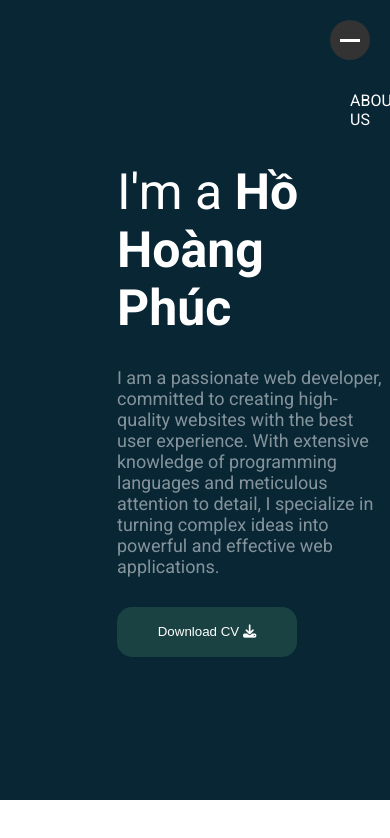
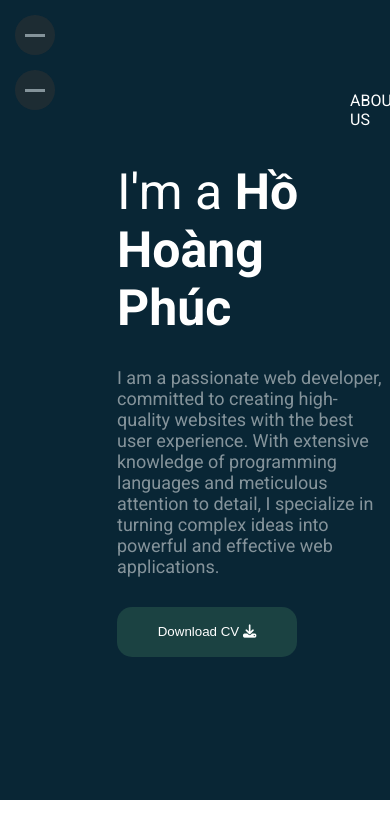
Before and after one commit to Minurte1/Portfolio, a React (Create React App) app: page / in a window 390 px wide. Shown: the top 838 px of the page. Built offline with nearby package versions, Linux system fonts and the light colour scheme.

Commit message:
cap nhat

```diff
--- a/src/App.js
+++ b/src/App.js
@@ -6,7 +6,7 @@ import ScrollAnimation from 'react-animate-on-scroll';
 import './Appresponsive.css'
 // import 'animate.css/animate.min.css'; // Import CSS của thư viện animate.css (được sử dụng bởi react-animate-on-scroll)
 const App = () => {
-  const [showMenu, setShowMenu] = useState(false);
+
 
   const [speed, setSpeed] = useState(2);
   useEffect(() => {
@@ -90,6 +90,7 @@ const App = () => {
     const phoneRegex = /^\d{10}$/;
     return phoneRegex.test(value);
   };
+  const [showMenu, setShowMenu] = useState(false);
   const toggleMenu = () => {
     console.log('Before toggle:', showMenu);
     setShowMenu(!showMenu);
@@ -104,10 +105,13 @@ const App = () => {
     <>
       {/* <Cursor></Cursor> */}
       <div className={`mobile-navbar ${showMenuPhone ? 'open' : ''}`}>
-        <div className="mobile-navbar-circle" onClick={handleMenuPhone}>
+        <div className="mobile-navbar-toggle" onClick={handleMenuPhone}>
           <div className="menu-icon"></div>
+
+        </div> <div className="mobile-navbar-toggle" onClick={toggleMenu}>
+          <div className="menu-icon"></div>
+
         </div>
-        {showMenuPhone && (
         <div className="mobile-navbar-links">
           <a href="#home">Home</a>
           <a href="#project">Projects</a>
@@ -116,7 +120,6 @@ const App = () => {
           <a href="#skill">Skills</a>
           <a href="#experience">Work Experience</a>
         </div>
-        )}
       </div>
       <div className={`container-Navbar`}>
         <div className='Navbar'>
@@ -139,6 +142,7 @@ const App = () => {
           </div>
         </div>
       </div>
+      <div className={`overlayne ${showMenuPhone ? 'active' : ''}`} onClick={handleMenuPhone}></div>
       <div className={`overlay ${showMenu ? 'active' : ''}`} onClick={toggleMenu}></div>
       <div className={`container-NavbarShow ${showMenu ? 'menu-open' : ''}`}>
         <div className='NavbarShow-top'><p className='text-logo'>Hoàng Phúc</p> <div className='NavbarShow-top-X' onClick={toggleMenu}><i class="fa-solid fa-x"></i></div></div>
--- a/src/Appresponsive.css
+++ b/src/Appresponsive.css
@@ -174,26 +174,32 @@
 
     /* MobileNavbar.css */
 
+    /* MobileNavbar.css */
+
     .mobile-navbar {
         position: fixed;
         top: 0;
         left: 0;
-        width: 100%;
-        z-index: 1000;
+        width: 40%;
+        height: 100%;
+        overflow: hidden;
+        z-index: 30;
     }
 
-    .mobile-navbar-circle {
+    .mobile-navbar-toggle {
         background-color: #333;
-        border-radius: 50%;
         width: 40px;
         height: 40px;
         display: flex;
         align-items: center;
         justify-content: center;
-        position: fixed;
-        top: 20px;
-        right: 20px;
         cursor: pointer;
+        border-radius: 50%;
+        margin-left: 15px;
+        margin-top: 15px;
+        opacity: 0.5;
+
+
     }
 
     .menu-icon {
@@ -207,12 +213,14 @@
     .mobile-navbar-links {
         display: flex;
         flex-direction: column;
-        background-color: #333;
+        background-color: #1b4242;
         padding: 10px;
         position: fixed;
-        top: 60px;
-        left: 0;
-        width: 100%;
+        top: 0;
+        left: -50%;
+        width: 40%;
+        height: 100%;
+        transition: left 0.5s ease-in-out;
         z-index: 999;
     }
 
@@ -220,16 +228,17 @@
         color: white;
         text-decoration: none;
         padding: 10px;
-        border-bottom: 1px solid #555;
+        /* border-bottom: 1px solid #092635; */
         transition: background-color 0.3s;
     }
 
     .mobile-navbar-links a:hover {
-        background-color: #555;
+        background-color: #092635;
+
     }
 
-    .mobile-navbar.open .menu-icon {
-        transform: rotate(45deg);
+    .mobile-navbar.open .mobile-navbar-links {
+        left: 0;
     }
 
     .home-avt {
@@ -275,6 +284,48 @@
 
     }
 
+    .overlayne {
+        position: fixed;
+        top: 0;
+        left: 0;
+        width: 100%;
+        height: 100%;
+        background-color: rgba(0, 0, 0, 0.5);
+        /* Màu tối */
+        z-index: 100;
+        /* Đảm bảo nằm trên tất cả các phần tử khác */
+        display: none;
+        /* Ẩn mặc định */
+    }
+
+    .overlayne.active {
+        display: block;
+        /* Hiển thị khi active */
+    }
+
+    .container-NavbarShow {
+        z-index: 99;
+    }
+
+    .overlay {
+        position: fixed;
+        top: 0;
+        left: 0;
+        width: 100%;
+        height: 100%;
+        background-color: rgba(0, 0, 0, 0.5);
+        /* Màu tối */
+        z-index: 100;
+        /* Đảm bảo nằm trên tất cả các phần tử khác */
+        display: none;
+        /* Ẩn mặc định */
+    }
+
+    .overlay.active {
+        display: block;
+        /* Hiển thị khi active */
+    }
+
     /* Add any additional styling as needed */
 
 
```
Lines whose indentation alone changed are shown as unchanged.
